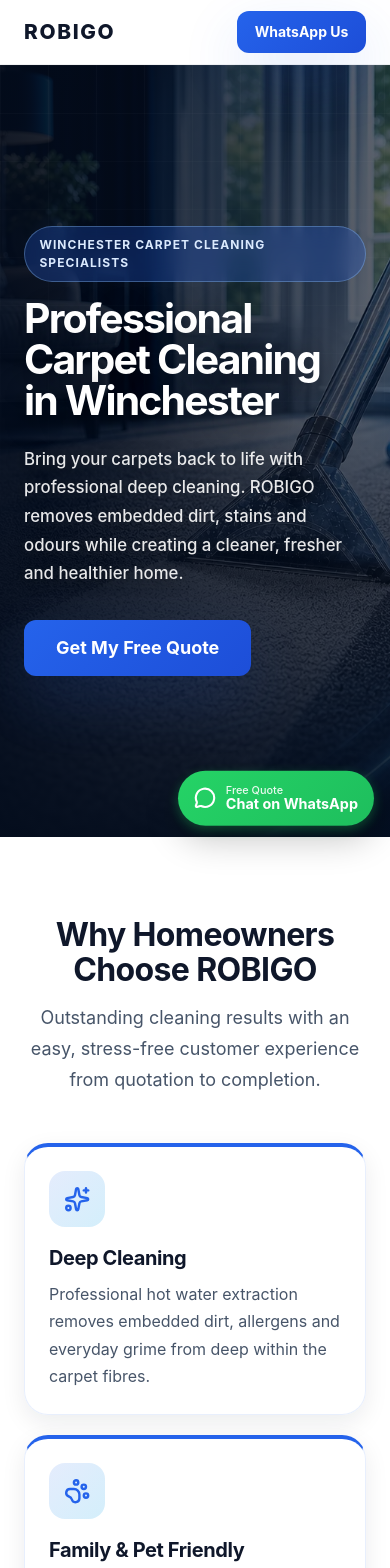
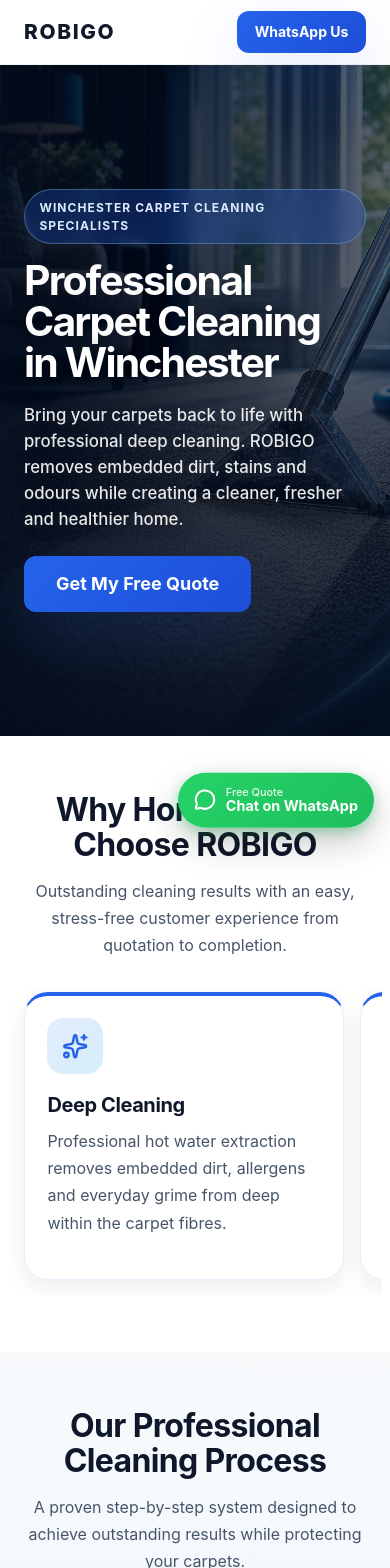
Before and after one commit to Robigo1977/ROBIGO-V5, a React (Vite) app: page /carpet-cleaning-winchester in a window 390 px wide. Shown: the top 1568 px of the page. Built offline with nearby package versions, Linux system fonts and the light colour scheme.

Commit message:
Shorten mobile SEO page with swipeable card rows

```diff
--- a/src/components/seo-pages/carpet-cleaning/CarpetCleaningPage.module.css
+++ b/src/components/seo-pages/carpet-cleaning/CarpetCleaningPage.module.css
@@ -288,7 +288,8 @@
 
 @media (max-width: 767px) {
   .hero {
-    min-height: calc(100svh - 4.5rem);
+    min-height: min(46rem, calc(88svh - 4.5rem));
+    padding: 3.75rem 0;
   }
 
   .hero::before {
@@ -303,6 +304,63 @@
 
   .heroTitle {
     font-size: clamp(2.45rem, 10.5vw, 3.8rem);
+  }
+
+  .heroLead {
+    margin: 1.15rem 0 1.5rem;
+    line-height: 1.55;
+  }
+
+  .section {
+    padding: 3.5rem 0;
+  }
+
+  .sectionHeader {
+    margin-bottom: 1.75rem;
+  }
+
+  .sectionHeader p {
+    font-size: 1rem;
+  }
+
+  .grid,
+  .processGrid {
+    display: grid;
+    overflow-x: auto;
+    grid-auto-columns: min(84vw, 20rem);
+    grid-auto-flow: column;
+    grid-template-columns: none;
+    gap: 1rem;
+    margin-inline: -1rem;
+    padding: 0.25rem 1rem 1rem;
+    scroll-padding-inline: 1rem;
+    scroll-snap-type: x mandatory;
+    scrollbar-width: none;
+    -webkit-overflow-scrolling: touch;
+  }
+
+  .grid::-webkit-scrollbar,
+  .processGrid::-webkit-scrollbar {
+    display: none;
+  }
+
+  .card,
+  .step {
+    min-height: 18rem;
+    padding: 1.4rem;
+    scroll-snap-align: start;
+  }
+
+  .faqList {
+    gap: 0.65rem;
+  }
+
+  .faqItem summary {
+    padding-block: 1rem;
+  }
+
+  .cta {
+    padding: 3.75rem 0;
   }
 }
 
```
